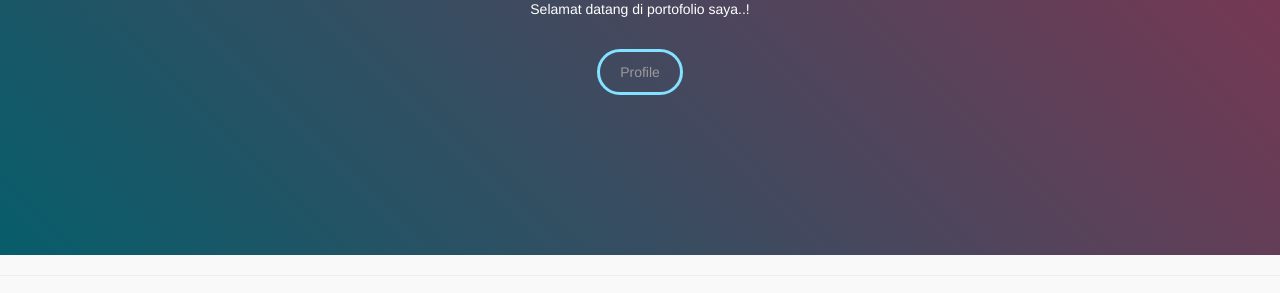
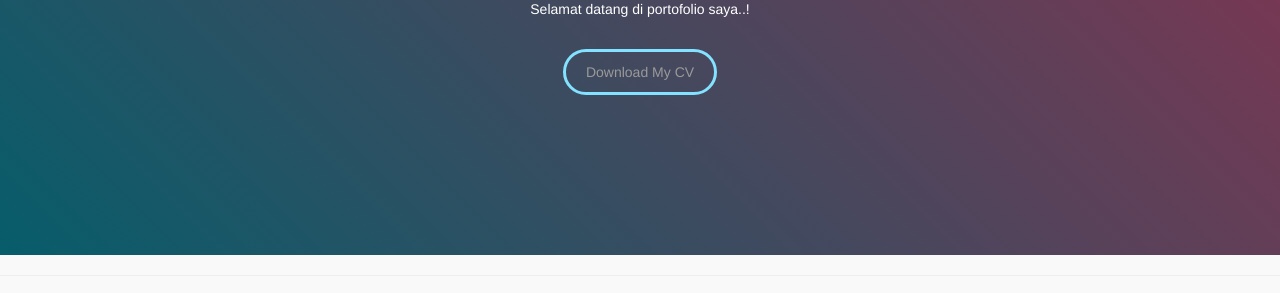
Before and after one commit to febriabdulazis/portofolio, a plain HTML site: page index.html in a window 1280 px wide. Shown: the part 487-780 px from the top of the page. Drawn offline with Linux system fonts and the light colour scheme.

Commit message:
Update index.html

```diff
--- a/index.html
+++ b/index.html
@@ -68,7 +68,7 @@
                WEB & <b> GRAPHICS DESIGNER </b> </br>
                	Selamat datang di portofolio saya..! </br>
                </p>	</br>
-               <a class="btn btn-info" href="#profile">Profile</a>
+               <a class="btn btn-info" href="https://download1495.mediafire.com/987wzpyddk0g/95mn8oorve8dxzz/CV+febri+abdul+azis.pdf">Download My CV</a>
              </div>
          </div>
 
```
